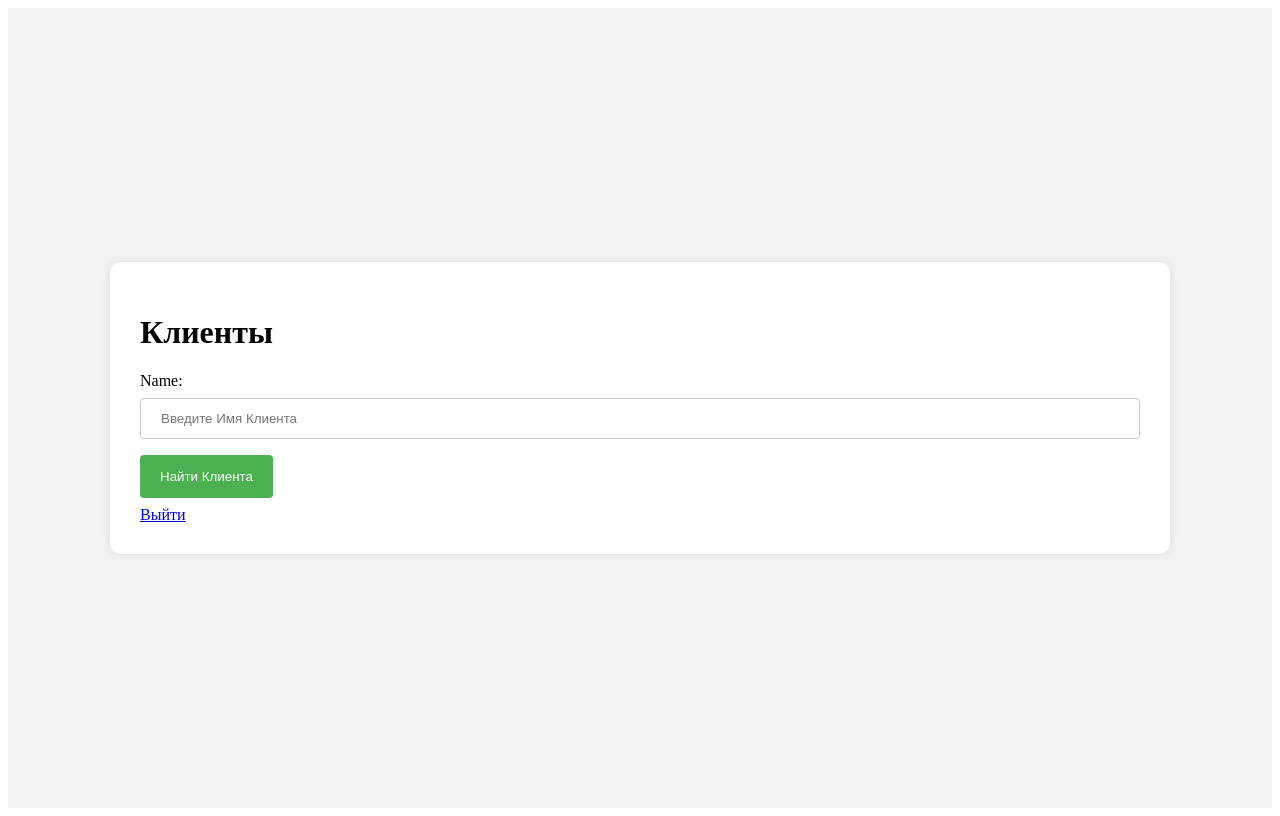
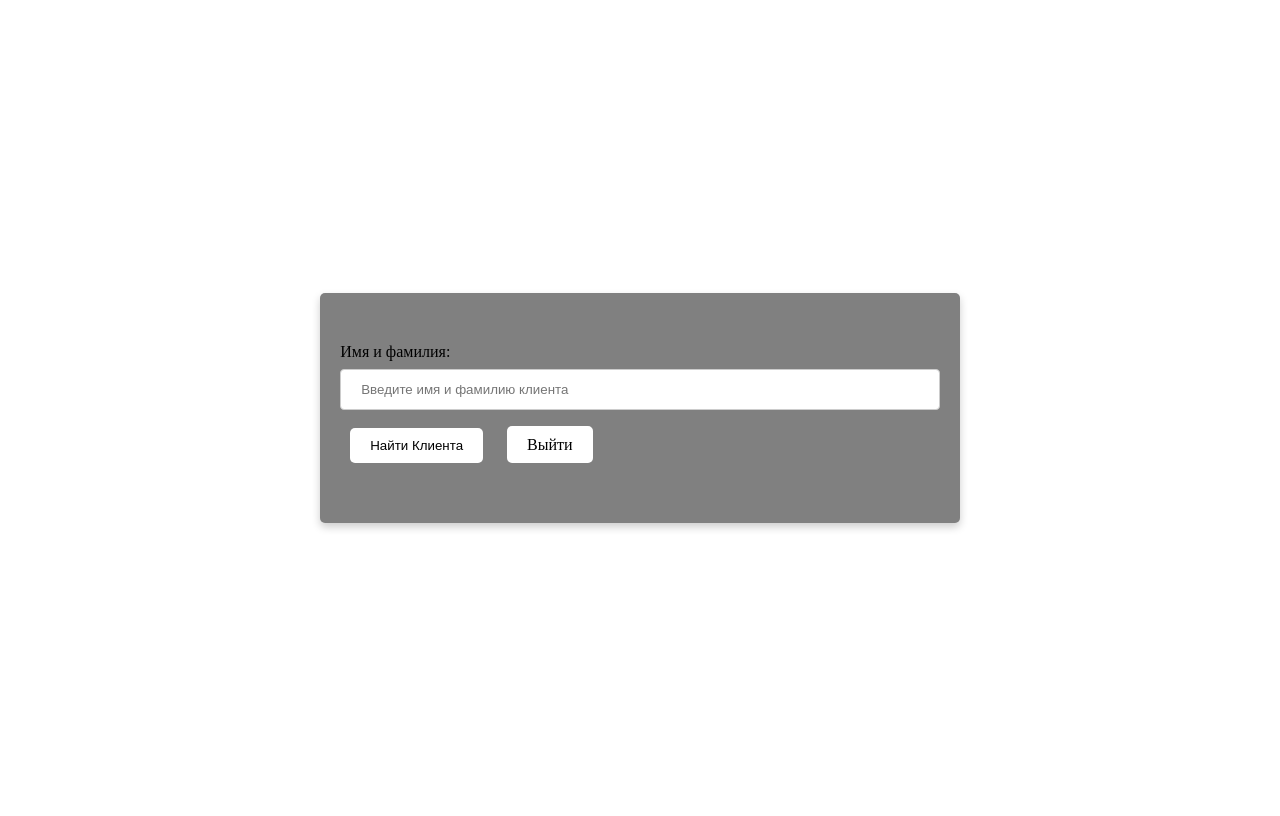
Before and after one commit to leonidgerasim/Django_Lab1, a Django app: page /customers/ in a window 1280 px wide. Run offline with Django 4.2, Linux system fonts and the light colour scheme.

Commit message:
Add origin files

```diff
--- a/Lab1/main/forms.py
+++ b/Lab1/main/forms.py
@@ -5,16 +5,16 @@ from django import forms
 class AddProductsForm(forms.ModelForm):
     name = forms.CharField(widget=forms.TextInput(attrs={
         'class': 'form-control py-4',
-        'placeholder': 'Введите Название Товара'}))
+        'placeholder': 'Введите название товара'}))
     description = forms.CharField(widget=forms.Textarea(attrs={
         'class': 'form-control py-4',
-        'placeholder': 'Введите Описание Товара'}))
+        'placeholder': 'Введите описание товара'}))
     price = forms.DecimalField(widget=forms.TextInput(attrs={
         'class': 'form-control py-4',
-        'placeholder': 'Введите Описание Товара'}))
+        'placeholder': 'Введите описание товара'}))
     quantity = forms.IntegerField(widget=forms.TextInput(attrs={
         'class': 'form-control py-4',
-        'placeholder': 'Введите Описание Товара'}))
+        'placeholder': 'Введите описание товара'}))
 
     class Meta:
         model = Products
@@ -22,9 +22,9 @@ class AddProductsForm(forms.ModelForm):
 
 
 class SearchCustomersForm(forms.Form):
-    name = forms.CharField(widget=forms.TextInput(attrs={
+    name = forms.CharField(label="Имя и фамилия", widget=forms.TextInput(attrs={
         'class': 'form-control py-4',
-        'placeholder': 'Введите Имя Клиента'}))
+        'placeholder': 'Введите имя и фамилию клиента'}))
 
 
 class AddCustomersForm(forms.ModelForm):
--- a/Lab1/main/templates/main/base.html
+++ b/Lab1/main/templates/main/base.html
@@ -3,9 +3,37 @@
 <html lang="ru">
 <head>
     <title>{{ title }}</title>
-    {% block css %} {% endblock %}
+    <style>
+        .container {
+            display: flex;
+            justify-content: center;
+            align-items: center;
+            height: 100vh;
+            background-color: #FFFFFF;
+        }
+
+        .card {
+            background-color: #808080;
+            box-shadow: 0 4px 8px 0 rgba(0,0,0,0.2);
+            transition: 0.3s;
+            border-radius: 5px;
+            padding: 50px 20px;
+        }
+
+        .btn {
+            background-color: #FFFFFF;
+            color: black;
+            padding: 10px 20px;
+            border: none;
+            text-decoration: none;
+            border-radius: 5px;
+            cursor: pointer;
+            margin: 10px;
+            }
+        {% block css %} {% endblock %}
+    </style>
 </head>
-<body>
+<body style="background-color: #FFFFFF">
  <div class="container">
         <div class="card">
             {% block content%} {% endblock %}
--- a/Lab1/main/templates/main/customers.html
+++ b/Lab1/main/templates/main/customers.html
@@ -1,23 +1,6 @@
 {% extends 'main/base.html'%}
 
 {% block css %}
-    <style>
-        .container {
-            display: flex;
-            justify-content: center;
-            align-items: center;
-            height: 100vh;
-            background-color: #f2f2f2;
-        }
-
-        .card {
-            background-color: white;
-            padding: 30px;
-            border-radius: 10px;
-            box-shadow: 0 0 10px rgba(0, 0, 0, 0.1);
-            width: 80%;
-            max-width: 1000px;
-        }
 
         table {
             width: 100%;
@@ -51,34 +34,35 @@
         }
 
         button {
-            background-color: #4CAF50;
-            color: white;
-            padding: 14px 20px;
-            margin: 8px 0;
+            background-color: #FFFFFF;
+            color: black;
+            padding: 10px 20px;
             border: none;
-            border-radius: 4px;
+            text-decoration: none;
+            border-radius: 5px;
             cursor: pointer;
+            margin: 10px;
         }
-    </style>
 {% endblock %}
 
 {% block content %}
-<h1>{{ title }}</h1>
 <form action="{% url 'main:customers' %}" method="post">
     {% csrf_token %}
     {{ form }}
     <button type="submit">Найти Клиента</button>
+    <a href="{% url 'main:index' %}" class="btn">Выйти</a>
 </form>
 {% if valid %}
-    {{ customer }}
-    {{ customer.total_amount }}
-    {{ customer.current_account }}
-    {{ customer.loan }}
-    {{ customer.debt }}
-    {{ customer.loan_balance }}
-    {{ customer.comment }}
+    {% for i in customer %}
+        {{ i }}
+        {{ i.total_amount }}
+        {{ i.current_account }}
+        {{ i.loan }}
+        {{ i.debt }}
+        {{ i.loan_balance }}
+        {{ i.comment }}
+    {% endfor %}
 {% else %}
     {{ customer }}
 {% endif %}
-<a href="{% url 'main:index' %}">Выйти</a>
 {% endblock %}
--- a/Lab1/main/views.py
+++ b/Lab1/main/views.py
@@ -8,7 +8,30 @@ from django.db.models import Sum
 
 
 def index(request):
-    return render(request, 'main/main.html')
+    context = {'title': 'Главная'}
+    return render(request, 'main/main.html', context)
+
+
+def customers(request):
+    error = ''
+    customer = ''
+    valid = ''
+    if request.method == 'POST':
+        form = SearchCustomersForm(data=request.POST)
+        valid = form.is_valid()
+        if valid and Customers.objects.filter(name=request.POST['name']).exists():
+            customer = Customers.objects.filter(name=request.POST['name'])
+        else:
+            error = 'Ошибка'
+            customer = 'Такого Клиента нет'
+    else:
+        form = SearchCustomersForm()
+    context = {'title': 'Клиенты',
+               'form': form,
+               'customer': customer,
+               'error': error,
+               'valid': valid}
+    return render(request, 'main/customers.html', context)
 
 
 def products_list(request):
@@ -40,27 +63,6 @@ def add_product(request):
     return render(request, 'main/add_product.html', context)
 
 
-def customers(request):
-    error = ''
-    customer = ''
-    valid = ''
-    if request.method == 'POST':
-        form = SearchCustomersForm(data=request.POST)
-        valid = form.is_valid()
-        if valid:
-            name = request.POST['name']
-            customer = Customers.objects.get(name=name)
-        else:
-            error = 'Ошибка'
-            customer = 'Такого Клиента Нет'
-    else:
-        form = SearchCustomersForm()
-    context = {'title': 'Клиенты',
-               'form': form,
-               'customer': customer,
-               'error': error,
-               'valid': valid}
-    return render(request, 'main/customers.html', context)
 
 
 def add_customers(request):
```
Also changed, not shown: Lab1/main/templates/main/main.html (+3 -33 lines), Lab1/db.sqlite3.
